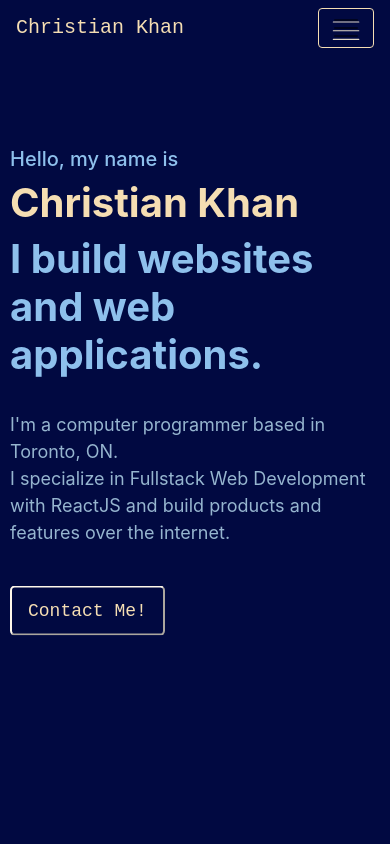
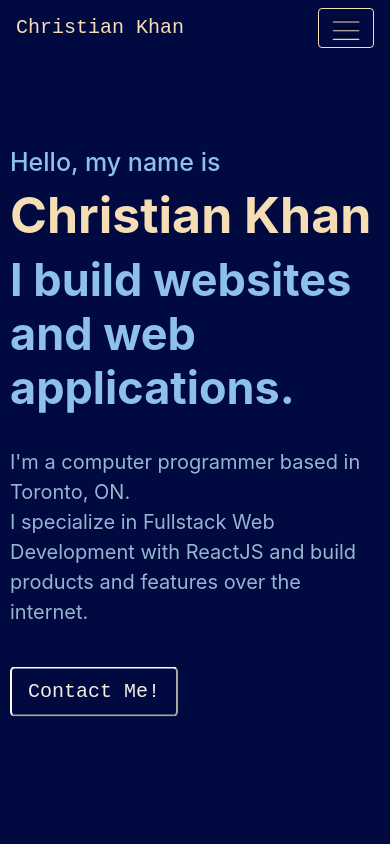
Before and after one commit to Christiankhan01/portfolioV2, a React (Create React App) app: page / in a window 390 px wide. Shown: the top 844 px of the page. Built offline with nearby package versions, Linux system fonts and the light colour scheme.

Commit message:
hero update

```diff
--- a/src/components/styles/hero.css
+++ b/src/components/styles/hero.css
@@ -1,25 +1,25 @@
 .hero__h5 {
     font-weight: 500 !important;
-    font-size: 20px !important;
+    font-size: 25px !important;
     color: #8ec0ec;
 }
 
 .hero__h1 {
     font-weight: bolder;
-    font-size: clamp(40px, 8vw, 80px) !important;
+    font-size: clamp(50px, 8vw, 80px) !important;
     color: #f5deb3;
 }
 
 .hero__h2 {
     font-weight: bolder;
     font-family: -apple-system, BlinkMacSystemFont, 'Segoe UI', Roboto, Oxygen, Ubuntu, Cantarell, 'Open Sans', 'Helvetica Neue', sans-serif;
-    font-size: clamp(40px, 8vw, 60px) !important;
+    font-size: clamp(45px, 8vw, 60px) !important;
     color: #8ec0ec;
 }
 
 .hero__p {
     color: #96b5cf;
-    font-size: 18px;
+    font-size: 20px;
     font-family: -apple-system, BlinkMacSystemFont, 'Segoe UI', Roboto, Oxygen, Ubuntu, Cantarell, 'Open Sans', 'Helvetica Neue', sans-serif;
 }
 
@@ -37,8 +37,8 @@
 }
 
 .aStyle {
-    color: #f5deb3;
-    font-size: 18px;
+    color: #f5eee2;
+    font-size: 20px;
     text-align: center;
     text-decoration: none;
 }
```
